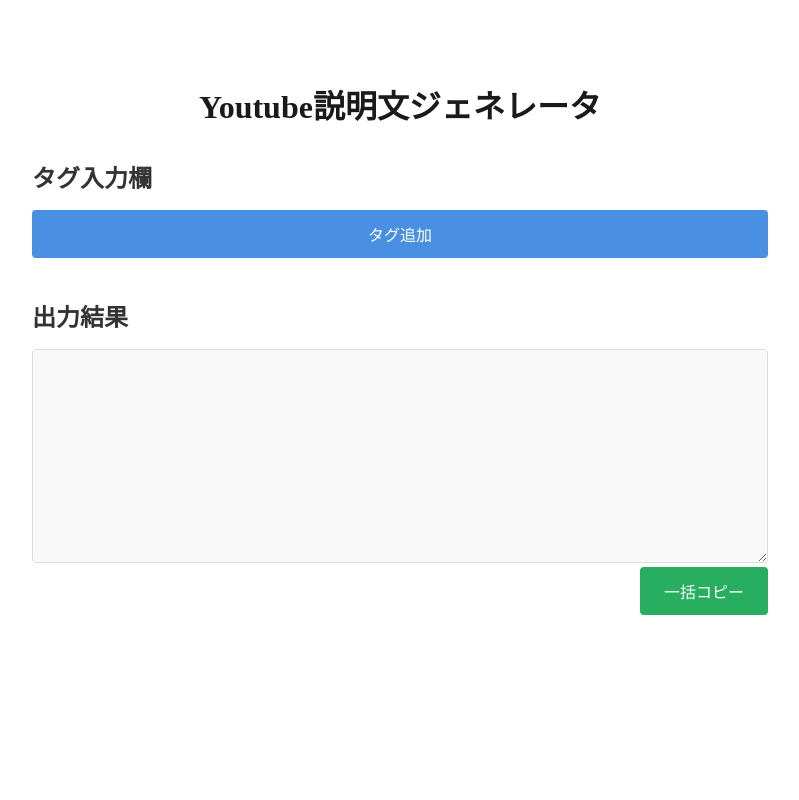
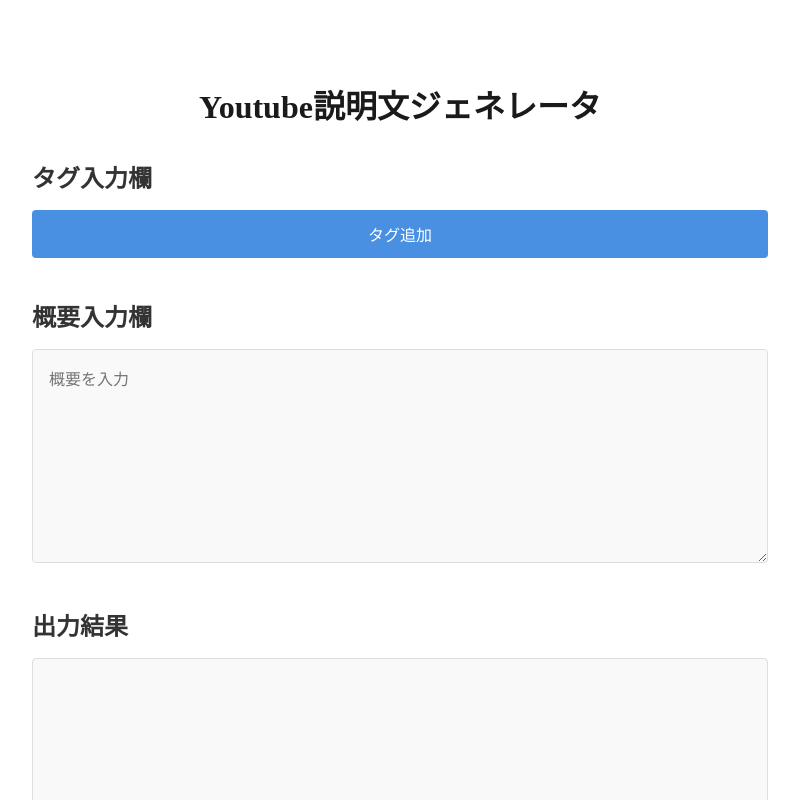
Before and after one commit to halship/ytgen_description, a SvelteKit app: page / in a window 1280 px wide. Shown: the top 800 px of the page, without its empty margins (240-1039 px from the left). Built offline with nearby package versions, Linux system fonts and the light colour scheme.

Commit message:
概要入力欄を追加

```diff
--- a/src/routes/+page.svelte
+++ b/src/routes/+page.svelte
@@ -4,7 +4,10 @@
 	let tags = $state<Tag[]>([]);
 	let output = $derived.by(() => {
 		const tagsResult = tags.map((tag) => `#${tag.name}`).join(' ');
-		return tagsResult;
+		return [tagsResult, summary]
+			.filter((result) => result.trim() !== '')
+			.join('\n\n')
+			.trim();
 	});
 
 	function addTag() {
@@ -14,6 +17,8 @@
 	function removeTag(id: number) {
 		tags = tags.filter((tag) => tag.id !== id);
 	}
+
+	let summary = $state('');
 
 	let copied = $state(false);
 
@@ -44,6 +49,11 @@
 			{/each}
 			<button class="btn btn-primary" onclick={addTag}>タグ追加</button>
 		</div>
+	</section>
+
+	<section class="section">
+		<h2>概要入力欄</h2>
+		<textarea rows={10} cols={80} bind:value={summary} placeholder="概要を入力"></textarea>
 	</section>
 
 	<section class="section">
```
